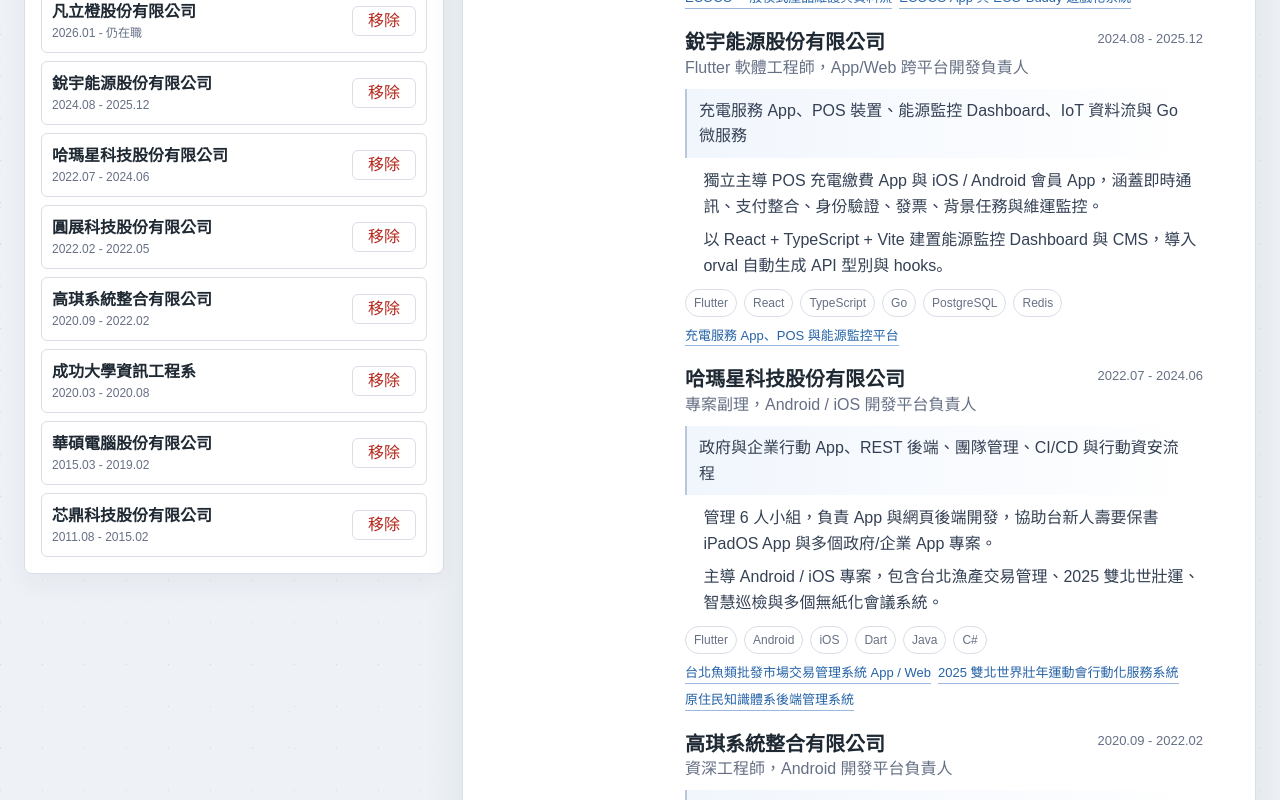
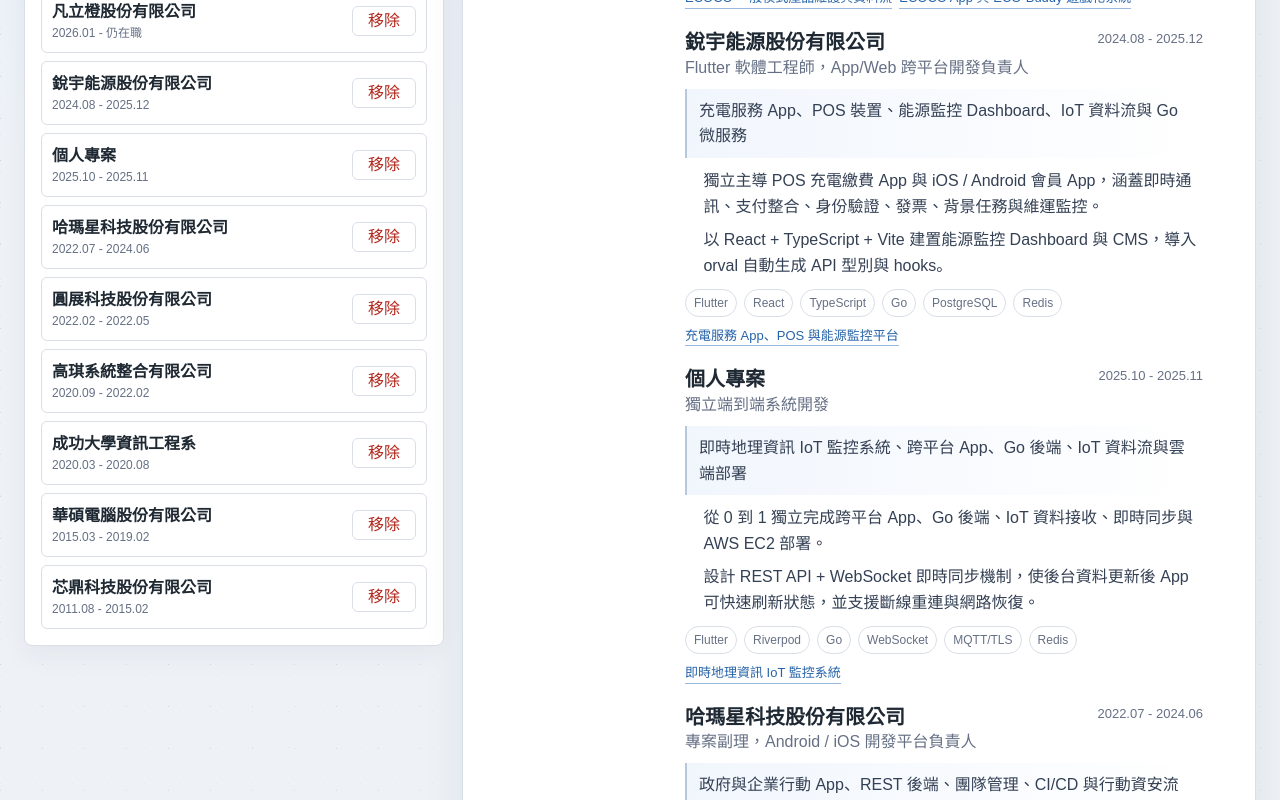
Before and after one commit to shangchian/resume, a Next.js app: page / in a window 1280 px wide. Shown: the part 1520-2320 px from the top of the page. Built offline with nearby package versions, Linux system fonts and the light colour scheme.

Commit message:
Add personal Geo-IoT monitoring project

```diff
--- a/app/page.tsx
+++ b/app/page.tsx
@@ -239,6 +239,7 @@ export default function Home({ publicOnly = false }: HomeProps = {}) {
     const preferredIds = new Set([
       "flc-2026",
       "ruiyu-2024",
+      "personal-projects",
       "hamastar-2022",
       "kao-chi-2020",
     ]);
@@ -274,6 +275,7 @@ export default function Home({ publicOnly = false }: HomeProps = {}) {
         "ecoco-core-app",
         "ecoco-app",
         "energy-platform",
+        "geo-iot-monitoring",
         "taipei-fish-app",
         "world-masters-games",
         "hamastar-cicd",
--- a/app/resume-data.ts
+++ b/app/resume-data.ts
@@ -170,6 +170,30 @@ export const initialResume: ResumeData = {
         "以 Raspberry Pi + Python + RS-485 / Modbus 建置能源採集模組，透過 WebSocket 上傳即時感測資料。",
         "使用 Go 開發資料清洗 Worker、API Server、Webhook Service 與 MQTT Client，串接 PostgreSQL、Redis、AWS IoT Core 與 Docker。",
         "建立 App 與後端重連、超時、背景同步與一致性策略，提升裝置到雲端再到 App 的 E2E 可靠性。",
+      ],
+    },
+    {
+      id: "personal-projects",
+      company: "個人專案",
+      role: "獨立端到端系統開發",
+      period: "2025.10 - 2025.11",
+      focus: "即時地理資訊 IoT 監控系統、跨平台 App、Go 後端、IoT 資料流與雲端部署",
+      stack: [
+        "Flutter",
+        "Riverpod",
+        "Go",
+        "WebSocket",
+        "MQTT/TLS",
+        "Redis",
+        "PostgreSQL/PostGIS",
+        "Docker",
+        "AWS EC2",
+      ],
+      highlights: [
+        "從 0 到 1 獨立完成跨平台 App、Go 後端、IoT 資料接收、即時同步與 AWS EC2 部署。",
+        "設計 REST API + WebSocket 即時同步機制，使後台資料更新後 App 可快速刷新狀態，並支援斷線重連與網路恢復。",
+        "整合 MQTT/TLS、Redis、PostgreSQL/PostGIS 與 Docker Compose，建立設備資料接收、快取、歷史紀錄與前端推播流程。",
+        "優化地圖體驗與可靠性，包含 Marker clustering、定位搜尋、可視範圍載入、防抖請求、定位快取與狀態穩定性處理。",
       ],
     },
     {
@@ -384,6 +408,28 @@ export const initialResume: ResumeData = {
       ],
     },
     {
+      id: "geo-iot-monitoring",
+      title: "即時地理資訊 IoT 監控系統",
+      period: "2025.10 - 2025.11",
+      companyId: "personal-projects",
+      category: "IoT",
+      summary:
+        "個人獨立端到端開發專案，從 0 到 1 完成跨平台 App、Go 後端、IoT 資料接收、即時同步與 AWS EC2 部署。",
+      role: "Flutter App / Go / IoT 即時資料流 / 雲端部署",
+      stack: [
+        "Flutter",
+        "Riverpod",
+        "Go",
+        "WebSocket",
+        "MQTT/TLS",
+        "Redis",
+        "PostgreSQL/PostGIS",
+        "Docker",
+        "AWS EC2",
+      ],
+      links: [],
+    },
+    {
       id: "taipei-fish-app",
       title: "台北魚類批發市場交易管理系統 App / Web",
       period: "2023",
```
